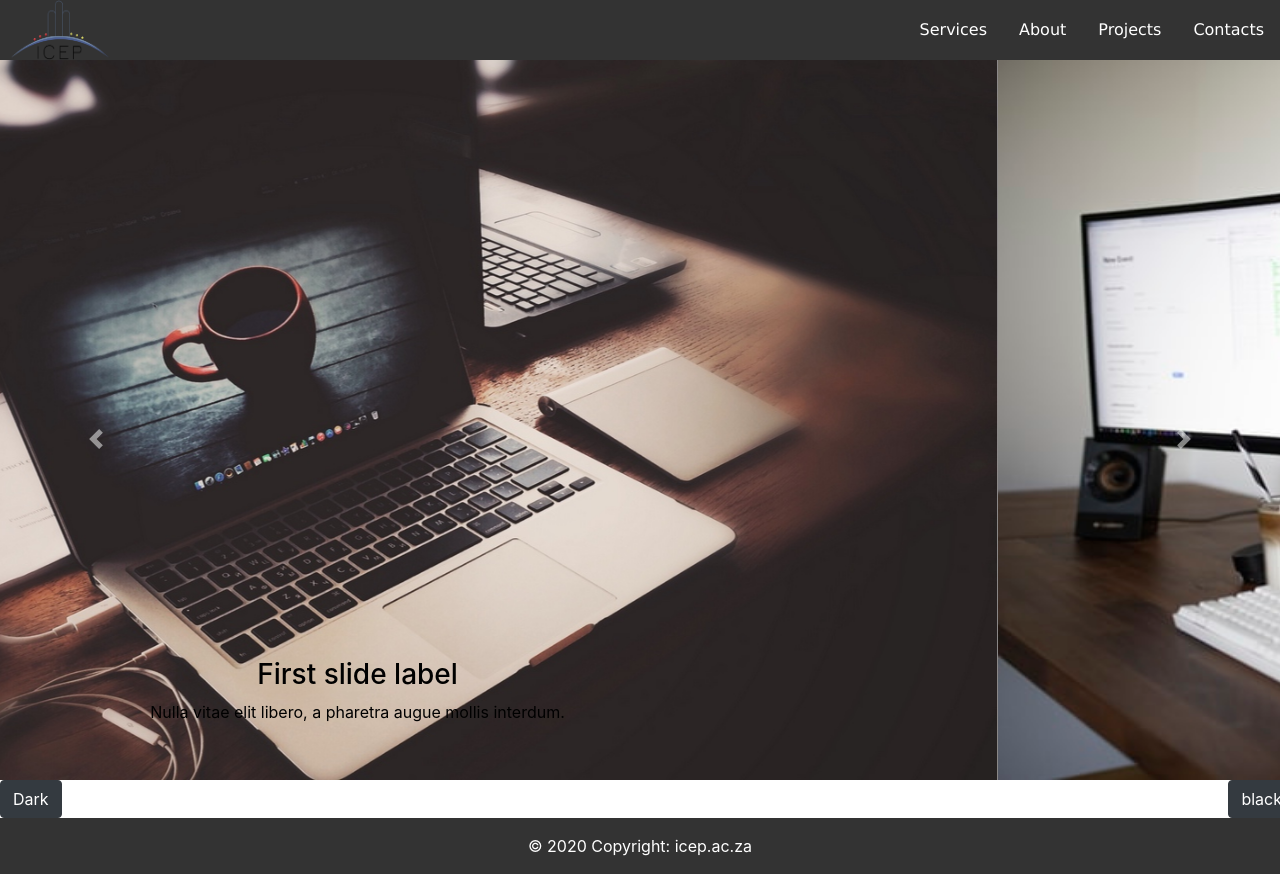
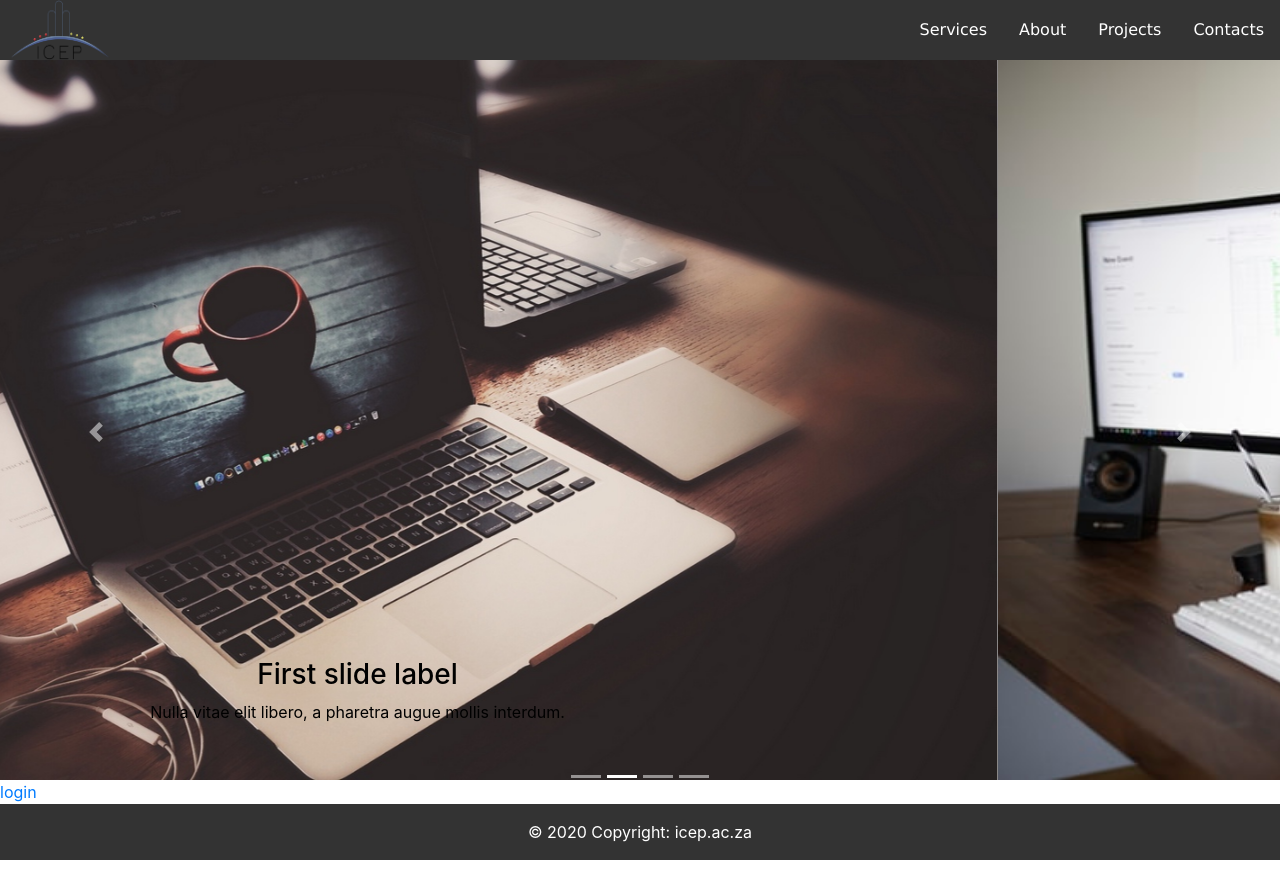
Before and after one commit to MooraBlack/icep_web, an Angular app: page /landing in a window 1280 px wide. Built offline with nearby package versions, Linux system fonts and the light colour scheme.

Commit message:
Update landing.component.html
Co-Authored-By: Moora <moorablack@users.noreply.github.com>

```diff
--- a/src/app/landing/landing.component.html
+++ b/src/app/landing/landing.component.html
@@ -27,7 +27,7 @@
 
   <div id="carouselExampleCaptions" class="carousel slide carousel-fade" data-ride="carousel">
     <ol class="carousel-indicators">
-      <li data-target="#apple_laptop" data-slide-to="0" class="active"></li>
+      <li data-target="#carouselExampleCaptions" data-slide-to="0" class="active"></li>
       <li data-target="#carouselExampleCaptions" data-slide-to="1"></li>
       <li data-target="#carouselExampleCaptions" data-slide-to="2"></li>
       <li data-target="#carouselExampleCaptions" data-slide-to="3"></li>
@@ -71,15 +71,8 @@
     </a>
 
 
-      <a href="">
-        <div class="row justify-content-center">
-          <div class="col">
-            <button type="button" class="btn btn-dark">Dark</button>
-          </div>
-          <div class="col2">
-            <button type="button" class="btn btn-dark">black</button>
-          </div>
-        </div>
+      <a class="carousel-control" href="" role="button">
+        login
       </a>
 
 
```
